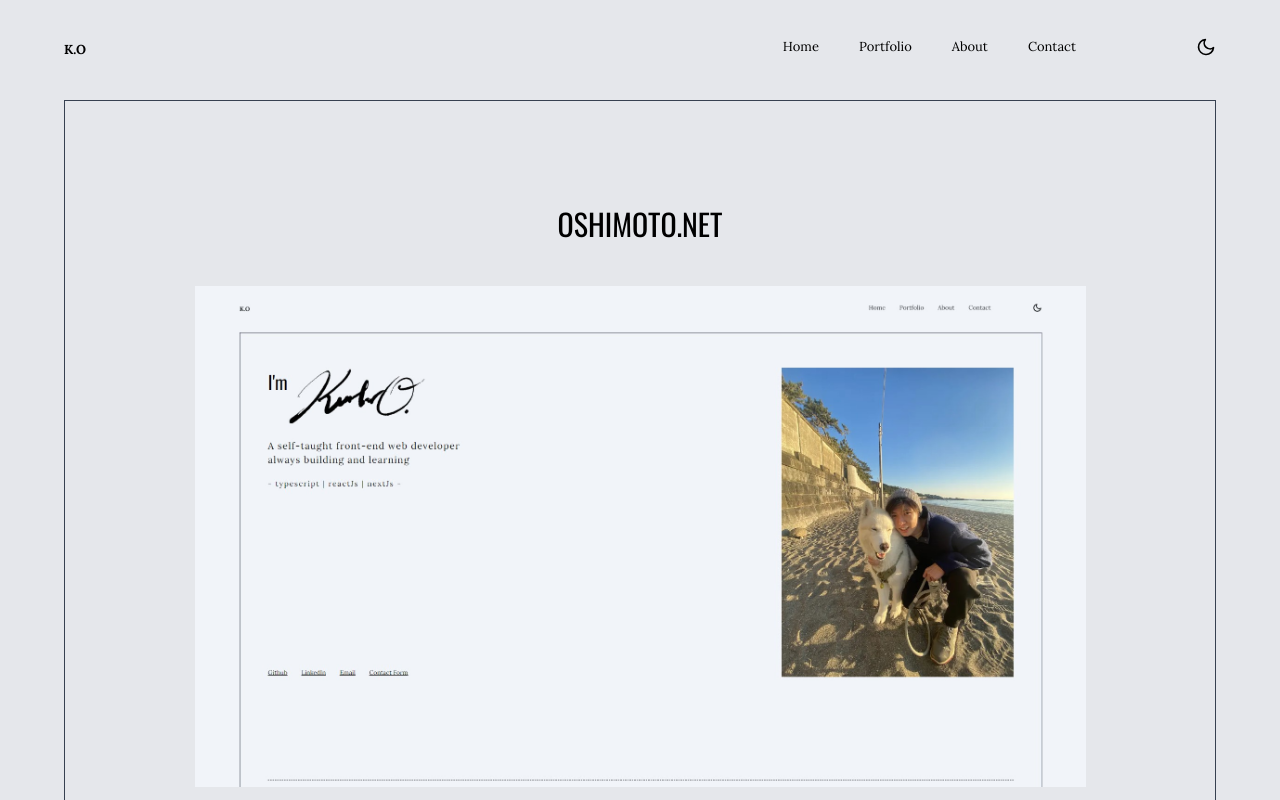
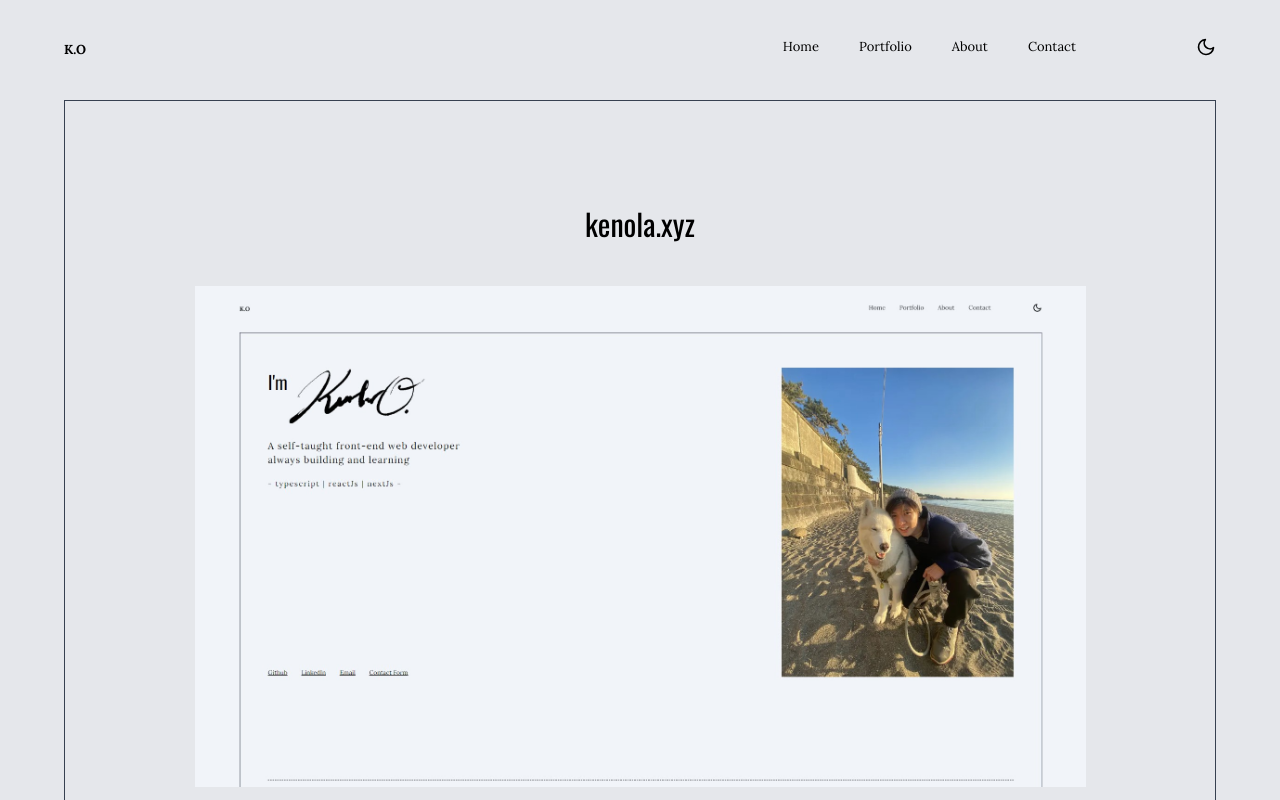
Before and after one commit to bap-ssbm/portfolio, a Next.js app: page /portfolio/portfolio in a window 1280 px wide. Shown: the top 800 px of the page. Built offline with nearby package versions, Linux system fonts and the light colour scheme.

Commit message:
update title of personal portfolio site

```diff
--- a/app/portfolio/portfolio/page.tsx
+++ b/app/portfolio/portfolio/page.tsx
@@ -7,7 +7,7 @@ interface pageProps {
 
 const page: FC<pageProps> = ({ }) => {
     return (
-        <AboutTemplate title='OSHIMOTO.NET' src='/images/portfolio/personal/personal/final_portfolio.jpg' github='https://github.com/bap-ssbm/portfolio' link='https://portfolio-delta-seven-78.vercel.app/'>
+        <AboutTemplate title='kenola.xyz' src='/images/portfolio/personal/personal/final_portfolio.jpg' github='https://github.com/bap-ssbm/portfolio' link='https://portfolio-delta-seven-78.vercel.app/'>
             <div className='text-center'>
                 <h3 className='text-[16px] font-Oswald underline mb-4'>
                     Tech Stack
```
